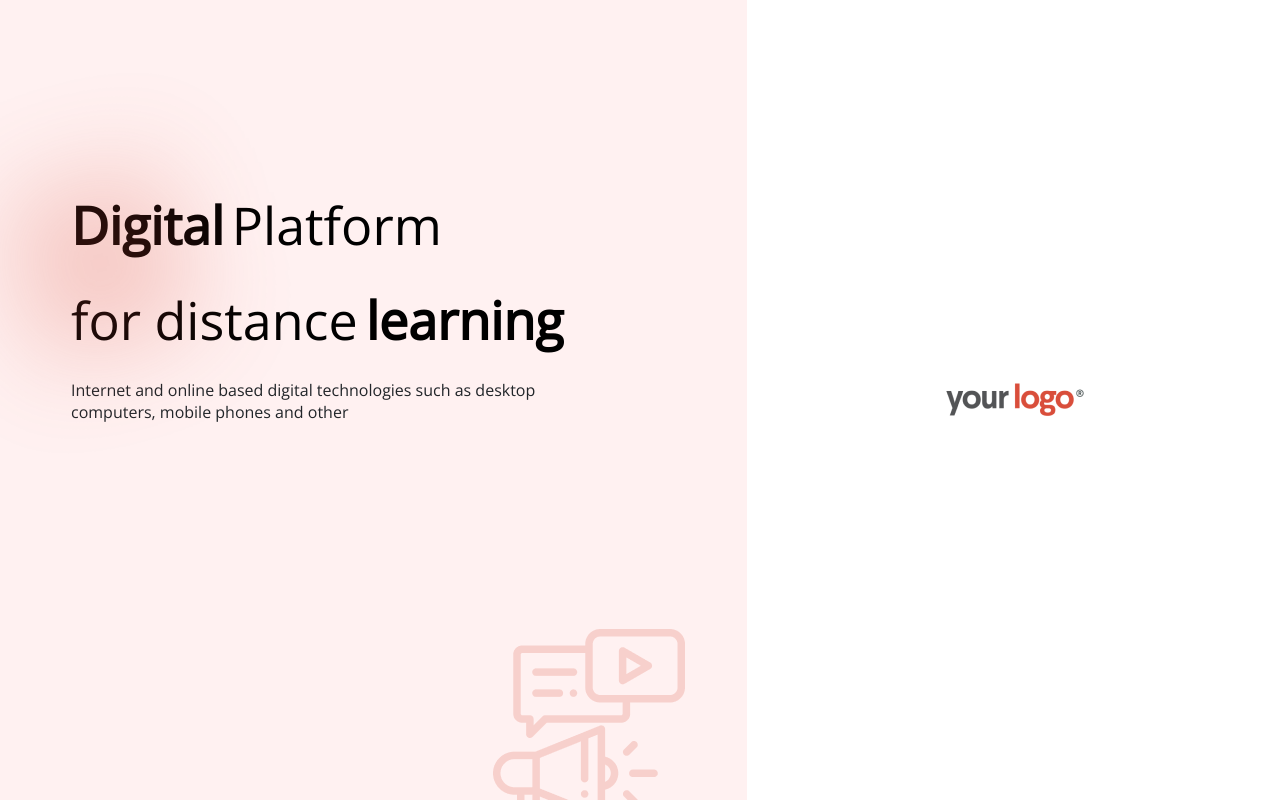
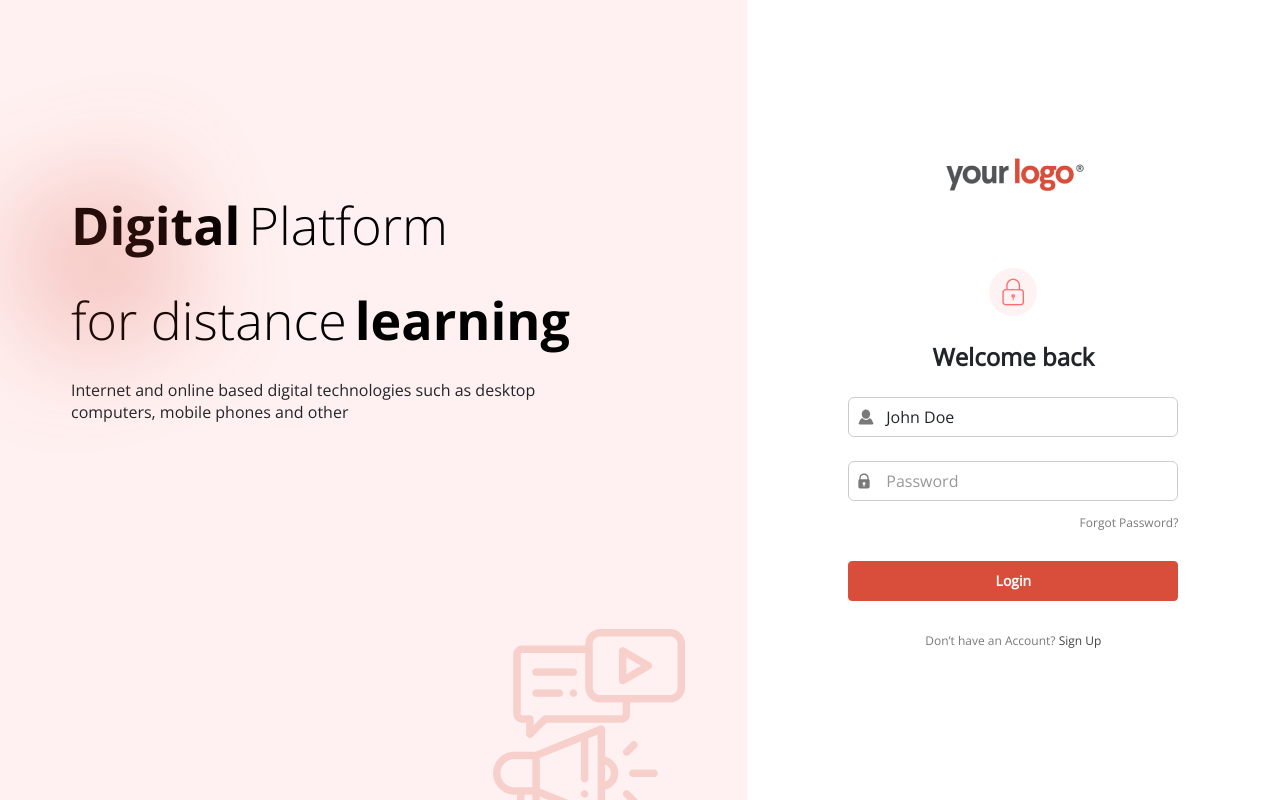
Before and after one commit to KinjalHirapara/interview-assignment, an Angular app: page /login in a window 1280 px wide. Built offline with nearby package versions, Linux system fonts and the light colour scheme.

Commit message:
completed login page design.

```diff
--- a/src/app/login/login.component.html
+++ b/src/app/login/login.component.html
@@ -19,10 +19,39 @@
       </div>
     </div>
     <div class="col-12 col-md-5 px-0">
-      <div class="product-right-content d-flex justify-content-center align-items-center h-100">
-        <div class="product-login-form">
+      <div class="product-right-content d-flex h-100">
+        <div class="product-login-form m-auto">
           <div class="product-logo text-center">
             <img src="./../../assets/images/logo.png" alt="logo"/>
+          </div>
+          <div class="product-lock d-flex justify-content-center">
+            <div class="lock-image text-center d-flex justify-content-center align-items-center"><img src="./../../assets/images/LockVector.png" /></div>
+          </div>
+          <div class="product-welcome-text text-center mt-4">
+            Welcome back
+          </div>
+          <div class="d-flex mt-4">
+            <form class="w-100">
+              <div class="d-flex gap-4 flex-column">
+                <div class="form-group">
+                  <span class="input-group-icon rounded-top rounded-bottom"><img src="./../../assets/images/User.png" /></span>
+                  <input type="text" class="form-control" placeholder="Username" value="John Doe">
+                </div>
+                <div class="form-group">
+                  <span class="input-group-icon rounded-top rounded-bottom"><img src="./../../assets/images/password_lock.png" /></span>
+                  <input type="text" class="form-control" placeholder="Password" >
+                </div>
+              </div>
+              <div class="forgot-text text-end mt-2">
+                <a href="#" class="text-right">Forgot Password?</a>
+              </div>
+              <div class="d-grid mt-4 pt-1">
+                <button class="btn product-btn" type="button">Login</button>
+              </div>
+              <div class="sign-up-text mt-4 pt-2 text-center">
+                Don’t have an Account? <a href="#">Sign Up</a>
+              </div>
+            </form>
           </div>
         </div>
       </div>
--- a/src/app/login/login.component.scss
+++ b/src/app/login/login.component.scss
@@ -48,6 +48,41 @@
 
     .product-login-form {
       width: 330px;
+      .product-lock{
+        margin-top: 70px;
+        .lock-image{
+          width: 48px;
+          height: 48px;
+          background: #FFF2F2;
+          border-radius: 48px;
+        }
+
+      }
+      .product-welcome-text{
+        font-weight: 600;
+        font-size: 24px;
+        line-height: 33px;
+      }
+      .forgot-text {
+        a{
+          color: #797979;
+          text-decoration: none;
+          font-weight: 400;
+          font-size: 12px;
+          line-height: 16px;
+        }
+      }
+      .sign-up-text{
+        font-weight: 400;
+        font-size: 12px;
+        line-height: 16px;
+        color: #797979;
+        a{
+          color: #444444;
+          text-decoration: none;
+          font-weight: 500;
+        }
+      }
     }
   }
 }
--- a/src/styles.scss
+++ b/src/styles.scss
@@ -1,26 +1,91 @@
 /* You can add global styles to this file, and also import other style files */
-
-@import '../node_modules/bootstrap/dist/css/bootstrap.min.css';
+@import "../src/variables";
+@import "../node_modules/bootstrap/dist/css/bootstrap.min.css";
 
 @font-face {
   font-family: OpenSans;
-  src: url('./font/Open_Sans/static/OpenSans-Regular.ttf') format('truetype');
+  src: url("./font/Open_Sans/static/OpenSans-Regular.ttf") format("truetype");
 }
 
 @font-face {
   font-family: OpenSansBold;
-  src: url('./font/Open_Sans/static/OpenSans-Bold.ttf') format('truetype');
+  src: url("./font/Open_Sans/static/OpenSans-Bold.ttf") format("truetype");
 }
+
 @font-face {
   font-family: OpenSanslight;
-  src: url('./font/Open_Sans/static/OpenSans-Light.ttf') format('truetype');
+  src: url("./font/Open_Sans/static/OpenSans-Light.ttf") format("truetype");
 }
+
 body {
   font-family: OpenSans;
 }
-.login-title{
+
+.product-title {
   font-family: OpenSansBold;
-  span{
-  font-family: OpenSanslight;
+
+  span {
+    font-family: OpenSanslight;
   }
 }
+
+.form-group {
+  position: relative;
+}
+
+.form-control,
+.form-control:focus,
+.form-control:active {
+  box-shadow: none;
+  outline: none;
+  border-color: #cccccc;
+  width: 100%;
+  text-indent: 25px;
+  height: 40px;
+  // border-radius: var(--bs-border-radius);
+}
+
+.form-control:active,
+.form-control:focus {
+  border-color: #d94e3b;
+}
+.form-control::placeholder{
+  color: #999999;
+}
+
+.input-group-icon {
+  border: none;
+  position: absolute;
+  left: 0;
+  z-index: 9;
+  height: 100%;
+  position: absolute;
+  z-index: 9;
+  height: 100%;
+  margin: auto;
+  display: flex;
+  justify-content: center;
+  align-items: center;
+  padding: 10px;
+}
+.product-btn, .product-btn:hover, .product-btn:focus{
+  background-color: #D94E3B;
+  border-color: #D94E3B;
+  color: #fff;
+  font-style: normal;
+  font-weight: 600;
+  font-size: 14px;
+  line-height: 20px;
+  height: 40px;
+  border-radius: 4px;
+}
+
+.product-btn:active {
+  background: #D94E3B !important;
+  border-color: #D94E3B !important;
+  color: #fff !important;
+  -webkit-box-shadow: inset 0px 0px 5px #FFF2F2;
+     -moz-box-shadow: inset 0px 0px 5px #FFF2F2;
+          box-shadow: inset 0px 0px 5px #FFF2F2;
+   outline: none;
+}
```
Also changed, not shown: src/assets/images/User.png (added), src/assets/images/password_lock.png (added).
